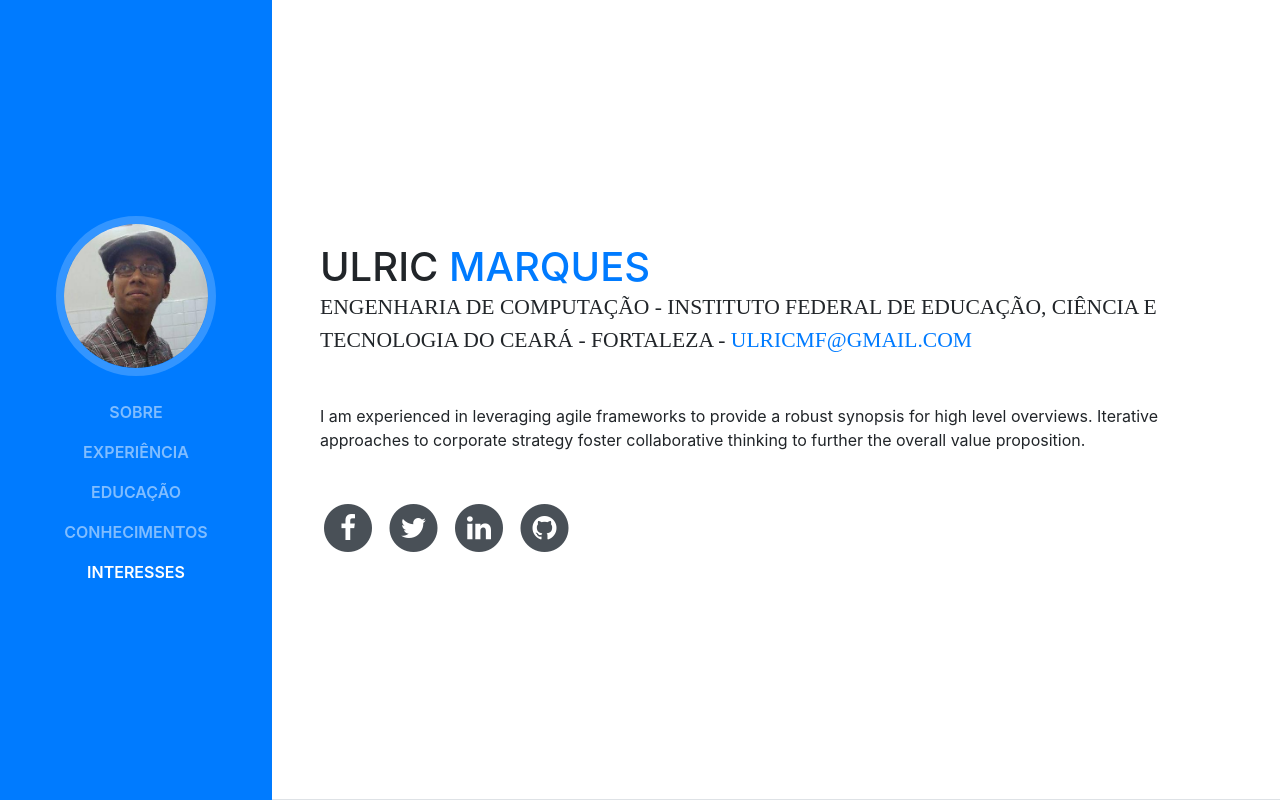
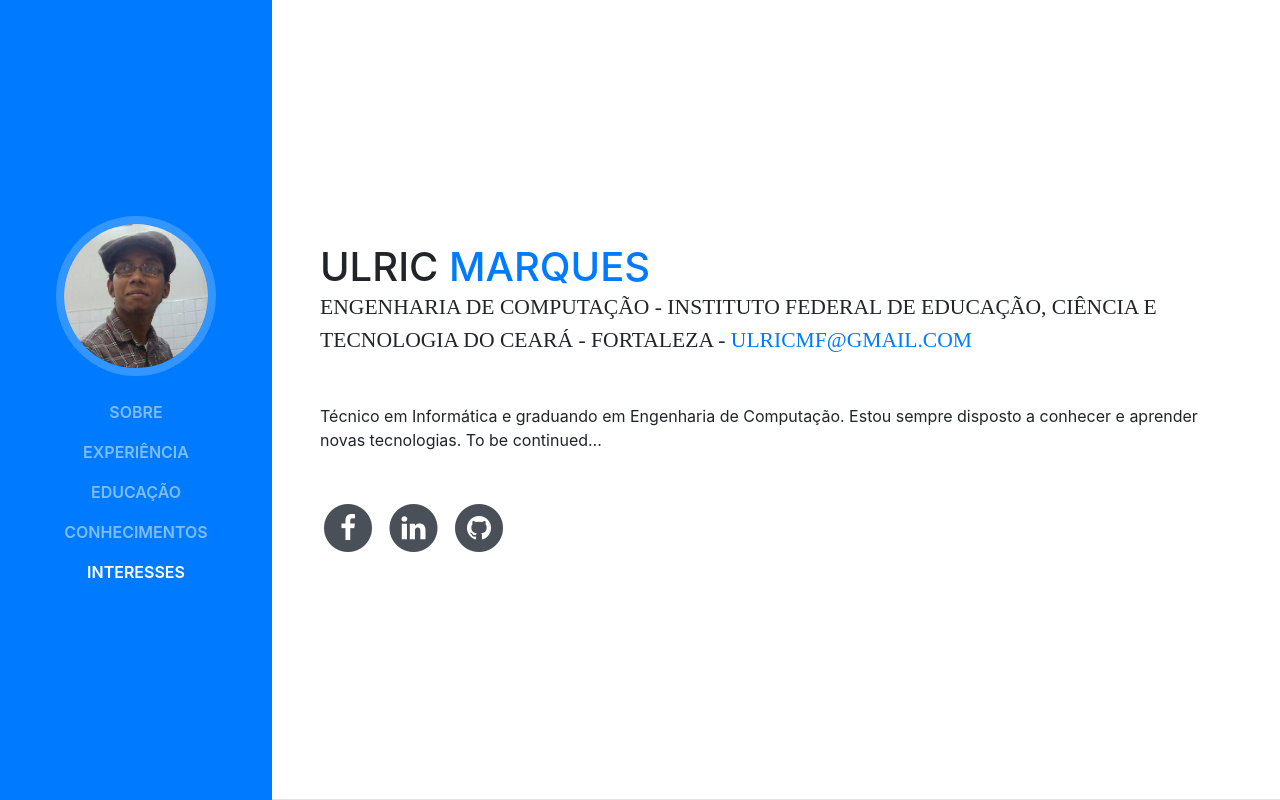
Before and after one commit to ulricmarques/ulricmarques.github.io, a website with bundled scripts: page index.html in a window 1280 px wide. Shown: the top 800 px of the page. Built offline with nearby package versions, Linux system fonts and the light colour scheme; a web font is replaced by a local one.

Commit message:
Modificações

```diff
--- a/index.html
+++ b/index.html
@@ -69,12 +69,12 @@
             Instituto Federal de Educação, Ciência e Tecnologia do Ceará - Fortaleza -
             <a href="mailto:name@email.com">ulricmf@gmail.com</a>
           </div>
-          <p class="mb-5">I am experienced in leveraging agile frameworks to provide
-             a robust synopsis for high level overviews. Iterative approaches to corporate
-              strategy foster collaborative thinking to further the overall value proposition.</p>
+          <p class="mb-5">Técnico em Informática e graduando em Engenharia de Computação.
+            Estou sempre disposto a conhecer e aprender novas tecnologias. To be continued...
+          </p>
           <ul class="list-inline list-social-icons mb-0">
             <li class="list-inline-item">
-              <a href="#">
+              <a href="#https://www.facebook.com/ulricmarques">
                 <span class="fa-stack fa-lg">
                   <i class="fa fa-circle fa-stack-2x"></i>
                   <i class="fa fa-facebook fa-stack-1x fa-inverse"></i>
@@ -82,15 +82,7 @@
               </a>
             </li>
             <li class="list-inline-item">
-              <a href="#">
-                <span class="fa-stack fa-lg">
-                  <i class="fa fa-circle fa-stack-2x"></i>
-                  <i class="fa fa-twitter fa-stack-1x fa-inverse"></i>
-                </span>
-              </a>
-            </li>
-            <li class="list-inline-item">
-              <a href="#">
+              <a href="#https://www.linkedin.com/in/ulric-marques-a69521ab/">
                 <span class="fa-stack fa-lg">
                   <i class="fa fa-circle fa-stack-2x"></i>
                   <i class="fa fa-linkedin fa-stack-1x fa-inverse"></i>
@@ -98,7 +90,7 @@
               </a>
             </li>
             <li class="list-inline-item">
-              <a href="#">
+              <a href="#https://github.com/ulricmarques">
                 <span class="fa-stack fa-lg">
                   <i class="fa fa-circle fa-stack-2x"></i>
                   <i class="fa fa-github fa-stack-1x fa-inverse"></i>
```
